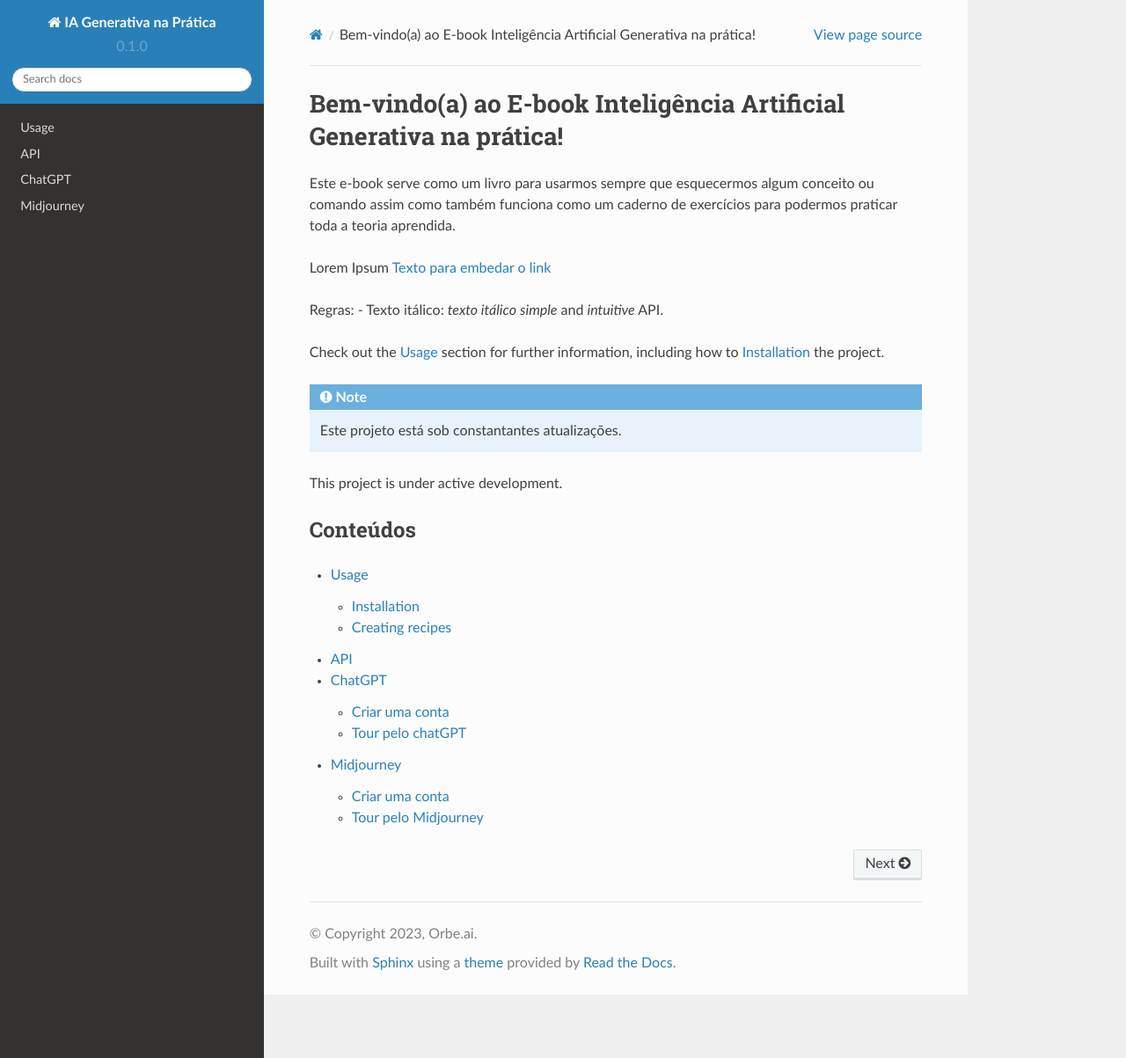
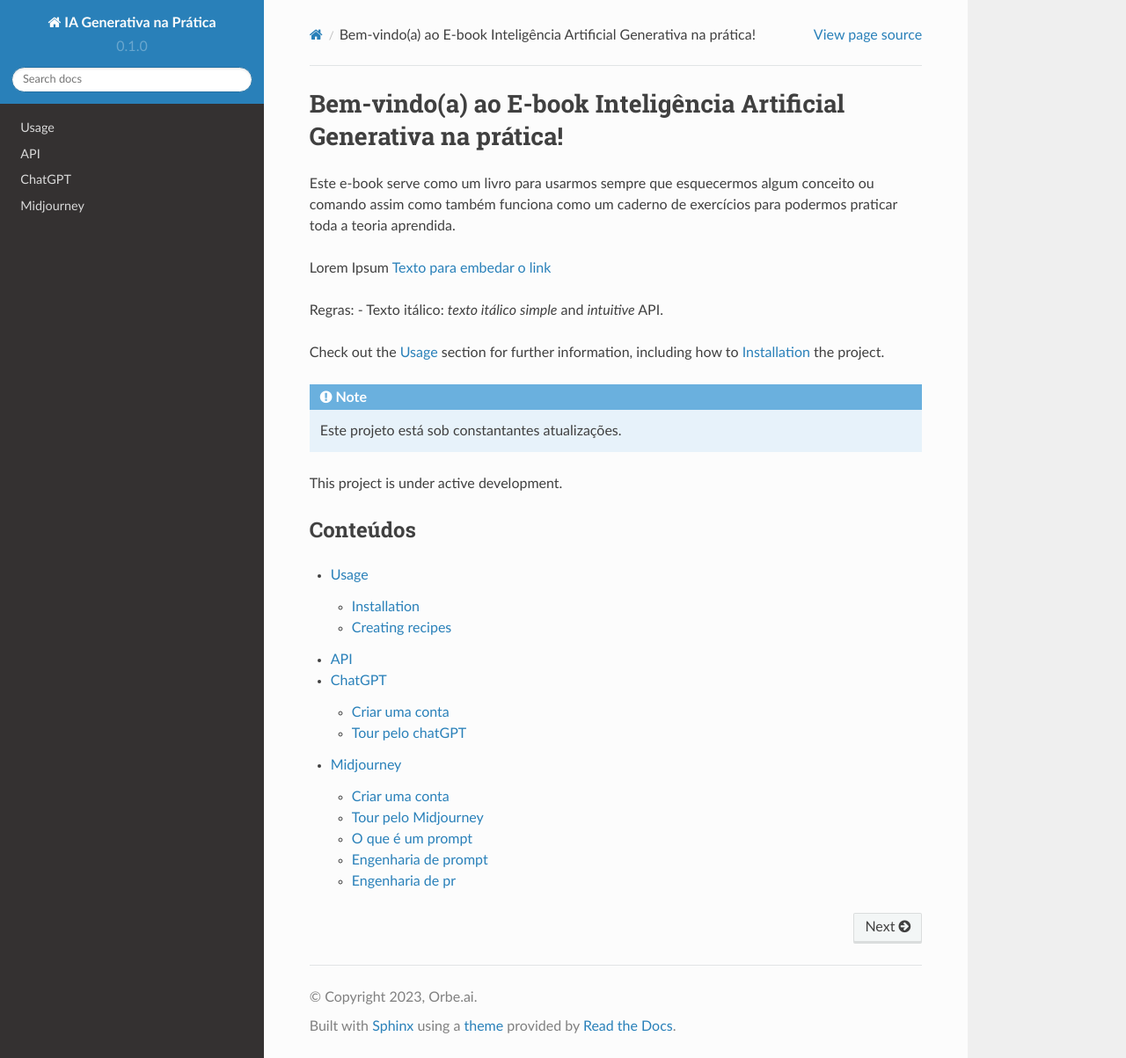
Before and after one commit to conteudo-orbeai/RTD_GENAI_V01, a Sphinx documentation site: the page built from docs/source/index.rst, in a window 1280 px wide and 1203 px high. Shown: the whole window at 88% size. Built offline with Sphinx 7.4.7 and the Read the Docs theme 2.0.0, drawn with Linux system fonts in a browser that asks for light colours; pages that are not in the unit, such as notebooks, are missing from menus.

Commit message:
Update Midjourney.rst

```diff
--- a/docs/source/Midjourney.rst
+++ b/docs/source/Midjourney.rst
@@ -31,3 +31,13 @@ For example:
 >>> import lumache
 >>> lumache.get_random_ingredients()
 ['shells', 'gorgonzola', 'parsley']
+
+O que é um prompt
+-----------------
+
+Engenharia de prompt
+--------------------
+
+
+Engenharia de pr
+--------------------
```
